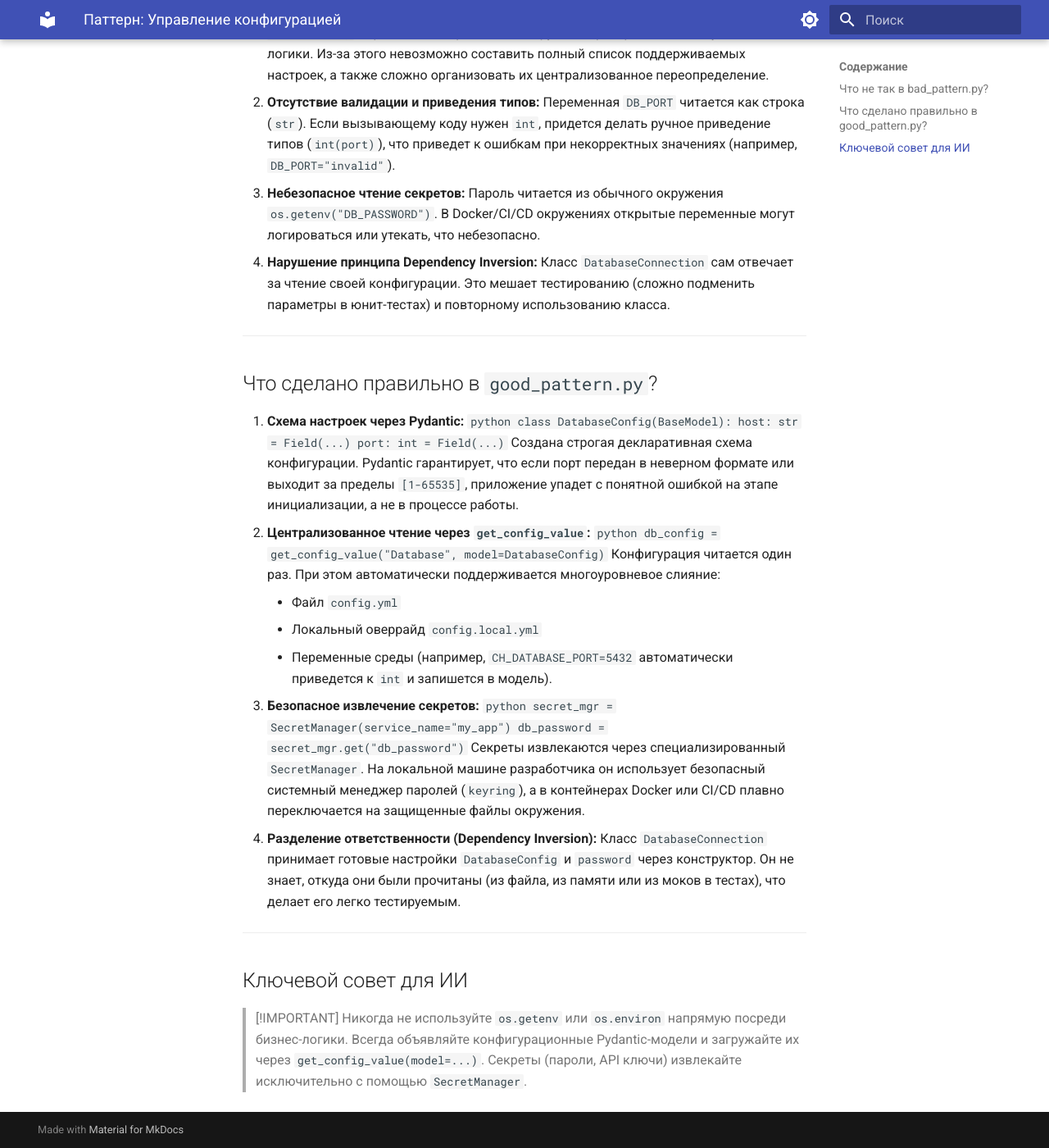
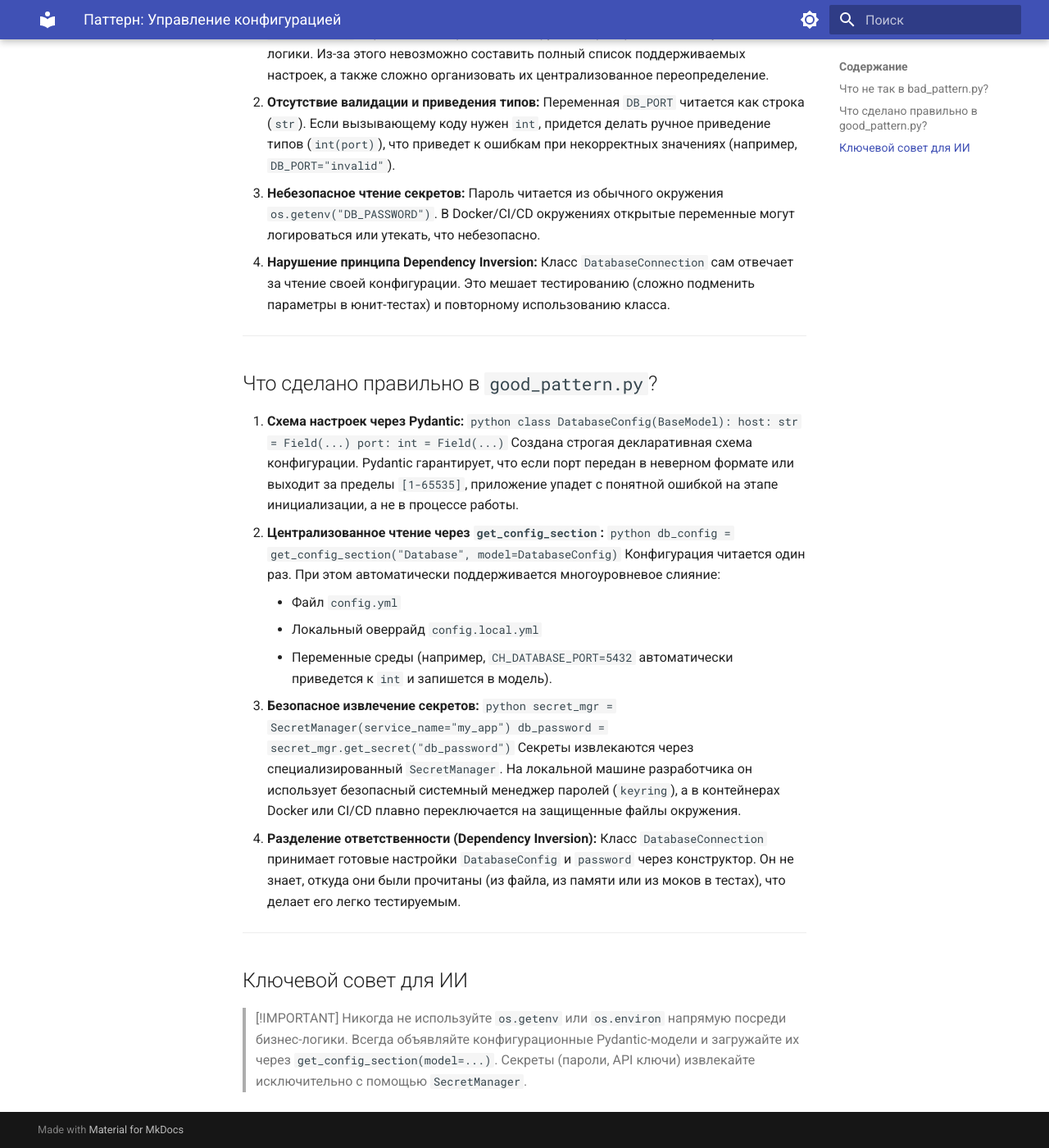
Before and after one commit to Chu4hel/chutils, an MkDocs documentation site: the page built from docs/ai_examples/configuration/README.md, in a window 1280 px wide and 1400 px high, scrolled down 394 px. Shown: the whole window at 82% size. Built offline with MkDocs 1.6.1 and Material for MkDocs 9.7.7, drawn with Linux system fonts in a browser that asks for light colours.

````diff
--- a/docs/ai_examples/configuration/README.md
+++ b/docs/ai_examples/configuration/README.md
@@ -35,9 +35,9 @@
    ```
    Создана строгая декларативная схема конфигурации. Pydantic гарантирует, что если порт передан в неверном формате или
    выходит за пределы `[1-65535]`, приложение упадет с понятной ошибкой на этапе инициализации, а не в процессе работы.
-2. **Централизованное чтение через `get_config_value`:**
+2. **Централизованное чтение через `get_config_section`:**
    ```python
-   db_config = get_config_value("Database", model=DatabaseConfig)
+   db_config = get_config_section("Database", model=DatabaseConfig)
    ```
    Конфигурация читается один раз. При этом автоматически поддерживается многоуровневое слияние:
     * Файл `config.yml`
@@ -46,7 +46,7 @@
 3. **Безопасное извлечение секретов:**
    ```python
    secret_mgr = SecretManager(service_name="my_app")
-   db_password = secret_mgr.get("db_password")
+   db_password = secret_mgr.get_secret("db_password")
    ```
    Секреты извлекаются через специализированный `SecretManager`. На локальной машине разработчика он использует
    безопасный системный менеджер паролей (`keyring`), а в контейнерах Docker или CI/CD плавно переключается на
@@ -61,5 +61,5 @@
 
 > [!IMPORTANT]
 > Никогда не используйте `os.getenv` или `os.environ` напрямую посреди бизнес-логики. Всегда объявляйте конфигурационные
-Pydantic-модели и загружайте их через `get_config_value(model=...)`. Секреты (пароли, API ключи) извлекайте
-исключительно с помощью `SecretManager`.
+> Pydantic-модели и загружайте их через `get_config_section(model=...)`. Секреты (пароли, API ключи) извлекайте
+> исключительно с помощью `SecretManager`.
````
Also changed, not shown: docs/ai_examples/configuration/good_pattern.py (+10 -5 lines).
